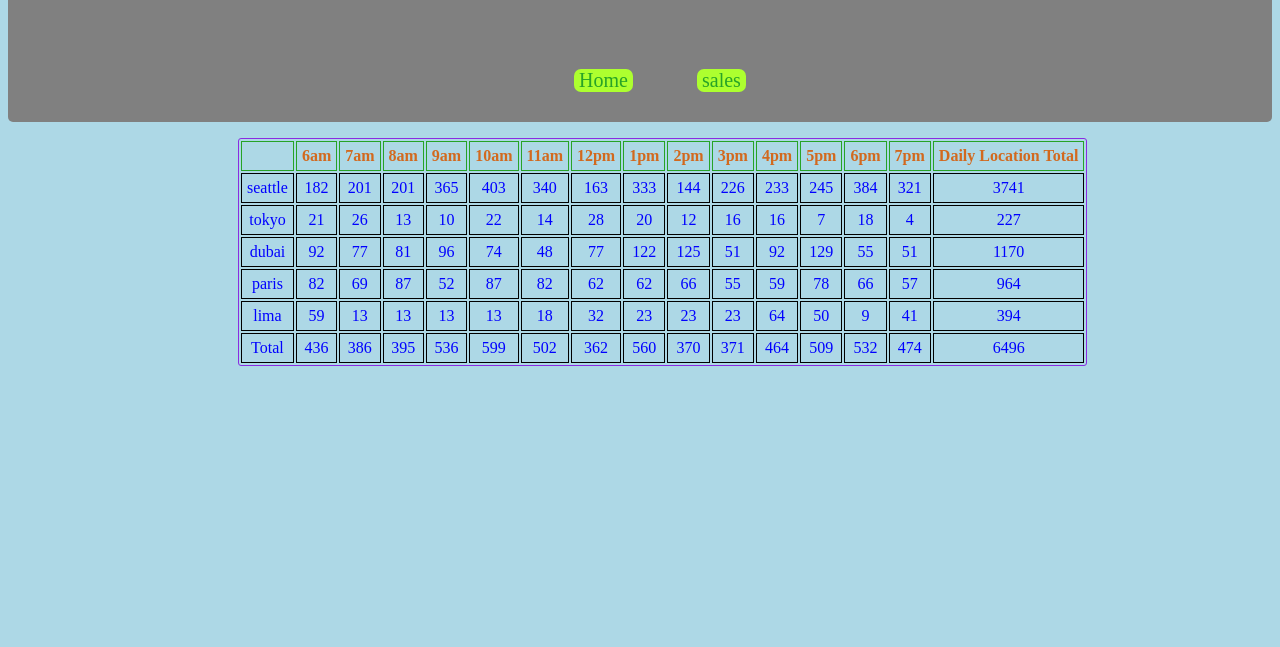
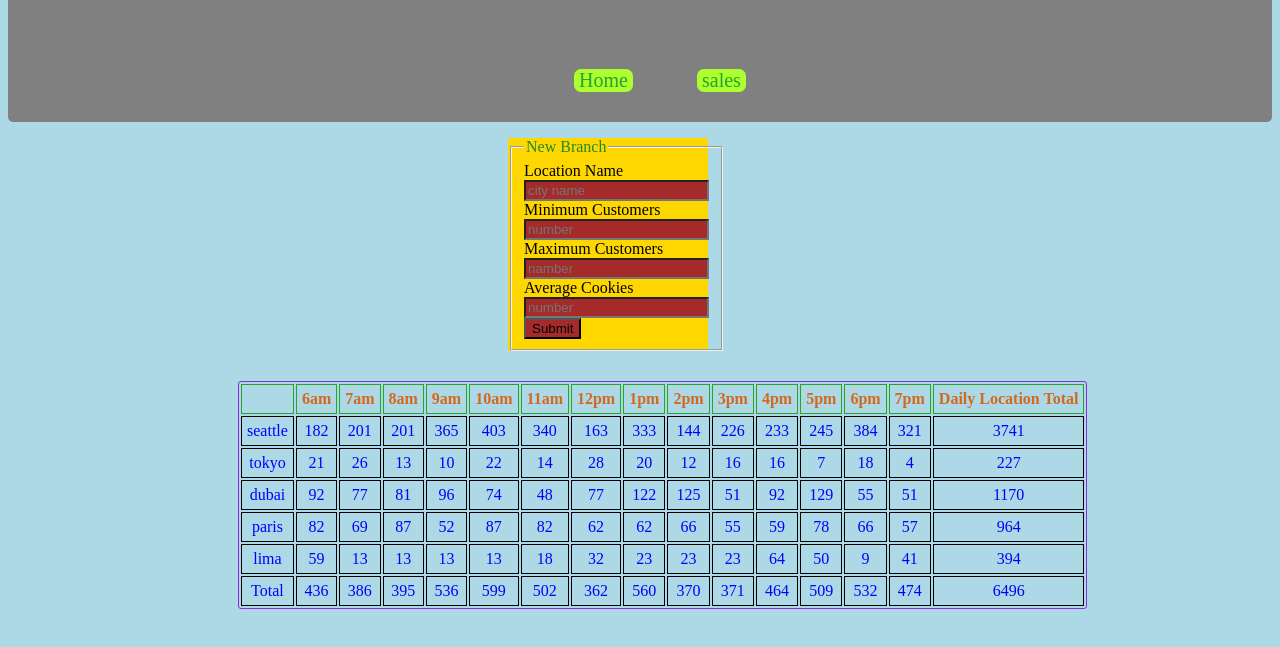
Before and after one commit to KZTahat/cookie-stand, a plain HTML site: page sales.html in a window 1280 px wide. Shown: the part 115-762 px from the top of the page. Drawn offline with Linux system fonts and the light colour scheme.

Commit message:
adding form and event with some css

```diff
--- a/css/salesStyle.css
+++ b/css/salesStyle.css
@@ -9,8 +9,13 @@ ul li a{text-decoration: none;color: rgb(39, 163, 39);font-size: 20px;padding: 5
 #salsNav li:hover{background-color: indigo;color: black;}
 
 /* Results Table */
-table{color: crimson;border:1px solid blueviolet;border-radius: 3px;margin-left: 230px;}
+table{color: crimson;border:1px solid blueviolet;border-radius: 3px;margin-left: 230px;margin-top: 30px;}
 table tr th{color:chocolate;text-align: center;padding: 5px;border: 1px solid rgb(39, 163, 39);}
 table tr td{color: blue;text-align: center;padding: 5px;border:1px solid black;}
 table tr td:hover{border: 1px dotted brown;color: cyan;}
 table tr th:hover{border: 1px dotted coral;color: darkorchid;}
+
+/* ....Form  */
+form{width: 200px;margin-left: 500px;background-color:gold}
+legend{color: forestgreen;}
+input{background-color: brown;}
--- a/js/app.js
+++ b/js/app.js
@@ -30,6 +30,7 @@ Cookies.prototype.getCookies = function () { // ....................get Cookies
 }
 let container = document.getElementById('mainelement');
 let tableEl = document.createElement('table');
+
 Cookies.prototype.tableHeader = function () { // ................... Header Render
     container.appendChild(tableEl);
     let tR1 = document.createElement('tr');
@@ -45,81 +46,22 @@ Cookies.prototype.tableHeader = function () { // ................... Header Rend
     tR1.appendChild(th2);
     th2.textContent = 'Daily Location Total';
 }
-Cookies.prototype.seattleRender = function () { //................. Seattle Render
-    let tR2 = document.createElement('tr');
-    tableEl.appendChild(tR2);
+Cookies.prototype.Render = function () { //.................  Render
+    let tableRows = document.createElement('tr');
+    tableEl.appendChild(tableRows);
     let td1 = document.createElement('td');
-    tR2.appendChild(td1);
+    tableRows.appendChild(td1);
     td1.textContent = this.locationName;
     for (let i = 0; i < this.hoursOFoperation.length; i++) {
         let td = document.createElement('td');
-        tR2.appendChild(td);
+        tableRows.appendChild(td);
         td.textContent = this.cookiesPERhoure[i];
     }
     let td2 = document.createElement('td');
-    tR2.appendChild(td2);
+    tableRows.appendChild(td2);
     td2.textContent = this.totalCookies;
 }
-Cookies.prototype.tokyoRender = function () { //................. Tokyo Render
-    let tR3 = document.createElement('tr');
-    tableEl.appendChild(tR3);
-    let td1 = document.createElement('td');
-    tR3.appendChild(td1);
-    td1.textContent = this.locationName;
-    for (let i = 0; i < this.hoursOFoperation.length; i++) {
-        let td = document.createElement('td');
-        tR3.appendChild(td);
-        td.textContent = this.cookiesPERhoure[i];
-    }
-    let td2 = document.createElement('td');
-    tR3.appendChild(td2);
-    td2.textContent = this.totalCookies;
-}
-Cookies.prototype.dubaiRender = function () { //................. Dubai Render
-    let tR4 = document.createElement('tr');
-    tableEl.appendChild(tR4);
-    let td1 = document.createElement('td');
-    tR4.appendChild(td1);
-    td1.textContent = this.locationName;
-    for (let i = 0; i < this.hoursOFoperation.length; i++) {
-        let td = document.createElement('td');
-        tR4.appendChild(td);
-        td.textContent = this.cookiesPERhoure[i];
-    }
-    let td2 = document.createElement('td');
-    tR4.appendChild(td2);
-    td2.textContent = this.totalCookies;
-}
-Cookies.prototype.parisRender = function () { //................. Paris Render
-    let tR5 = document.createElement('tr');
-    tableEl.appendChild(tR5);
-    let td1 = document.createElement('td');
-    tR5.appendChild(td1);
-    td1.textContent = this.locationName;
-    for (let i = 0; i < this.hoursOFoperation.length; i++) {
-        let td = document.createElement('td');
-        tR5.appendChild(td);
-        td.textContent = this.cookiesPERhoure[i];
-    }
-    let td2 = document.createElement('td');
-    tR5.appendChild(td2);
-    td2.textContent = this.totalCookies;
-}
-Cookies.prototype.limaRender = function () { //................. Lima Render
-    let tR6 = document.createElement('tr');
-    tableEl.appendChild(tR6);
-    let td1 = document.createElement('td');
-    tR6.appendChild(td1);
-    td1.textContent = this.locationName;
-    for (let i = 0; i < this.hoursOFoperation.length; i++) {
-        let td = document.createElement('td');
-        tR6.appendChild(td);
-        td.textContent = this.cookiesPERhoure[i];
-    }
-    let td2 = document.createElement('td');
-    tR6.appendChild(td2);
-    td2.textContent = this.totalCookies;
-}
+
 Cookies.prototype.totalRaw = function () { //................. Total Render
     let tR7 = document.createElement('tr');
     tableEl.appendChild(tR7);
@@ -146,27 +88,121 @@ Cookies.prototype.totalRaw = function () { //................. Total Render
     td2.textContent = sum;
 }
 
-
 //............................... NEW Instances addmission and thier function calls
 let seattle = new Cookies('seattle', 23, 65, 6.3);
-seattle.tableHeader();
+seattle.tableHeader(Cookies.hoursOFoperation);
 seattle.getCustomers();
 seattle.getCookies();
-seattle.seattleRender();
+seattle.Render();
 let tokyo = new Cookies('tokyo', 3, 24, 1.2);
 tokyo.getCustomers();
 tokyo.getCookies();
-tokyo.tokyoRender();
+tokyo.Render();
 let dubai = new Cookies('dubai', 11, 38, 3.7);
 dubai.getCustomers();
 dubai.getCookies();
-dubai.dubaiRender();
+dubai.Render();
 let paris = new Cookies('paris', 20, 38, 2.3);
 paris.getCustomers();
 paris.getCookies();
-paris.parisRender();
+paris.Render();
 let lima = new Cookies('lima ', 2, 16, 4.6);
 lima.getCustomers();
 lima.getCookies();
-lima.limaRender();
-lima.totalRaw();
+lima.Render();
+
+
+// tableEl.deleteRow(2);
+
+//........................ Adding new branches using forms
+let flag = false;
+let branchForm = document.getElementById('branchForm');
+branchForm.addEventListener('submit', addBranch);
+function addBranch(event) {
+    event.preventDefault();
+    tableEl.deleteRow(tableEl.rows.length-1);
+    let locationName = event.target.locationName.value;
+    let minCustomer = event.target.minCustomer.value;
+    let maxCustomer = event.target.maxCustomer.value;
+    let avgCookies = event.target.avgCookies.value;
+
+    let branch = new Cookies(locationName, minCustomer, maxCustomer, avgCookies);
+    branch.getCustomers();
+    branch.getCookies();
+    branch.Render();
+    branch.totalRaw();
+    flag = true;
+    // if (insideROWcount > rowsCount) {tableEl.deleteRow(tableEl.rows.length - 2 )};
+}
+if (flag == false) { lima.totalRaw() };
+
+
+
+
+
+
+
+
+
+
+
+// Cookies.prototype.tokyoRender = function () { //................. Tokyo Render
+    //     let tR3 = document.createElement('tr');
+    //     tableEl.appendChild(tR3);
+    //     let td1 = document.createElement('td');
+    //     tR3.appendChild(td1);
+    //     td1.textContent = this.locationName;
+    //     for (let i = 0; i < this.hoursOFoperation.length; i++) {
+    //         let td = document.createElement('td');
+    //         tR3.appendChild(td);
+    //         td.textContent = this.cookiesPERhoure[i];
+    //     }
+    //     let td2 = document.createElement('td');
+    //     tR3.appendChild(td2);
+    //     td2.textContent = this.totalCookies;
+    // }
+    // Cookies.prototype.dubaiRender = function () { //................. Dubai Render
+    //     let tR4 = document.createElement('tr');
+    //     tableEl.appendChild(tR4);
+    //     let td1 = document.createElement('td');
+    //     tR4.appendChild(td1);
+    //     td1.textContent = this.locationName;
+    //     for (let i = 0; i < this.hoursOFoperation.length; i++) {
+    //         let td = document.createElement('td');
+    //         tR4.appendChild(td);
+    //         td.textContent = this.cookiesPERhoure[i];
+    //     }
+    //     let td2 = document.createElement('td');
+    //     tR4.appendChild(td2);
+    //     td2.textContent = this.totalCookies;
+    // }
+    // Cookies.prototype.parisRender = function () { //................. Paris Render
+    //     let tR5 = document.createElement('tr');
+    //     tableEl.appendChild(tR5);
+    //     let td1 = document.createElement('td');
+    //     tR5.appendChild(td1);
+    //     td1.textContent = this.locationName;
+    //     for (let i = 0; i < this.hoursOFoperation.length; i++) {
+    //         let td = document.createElement('td');
+    //         tR5.appendChild(td);
+    //         td.textContent = this.cookiesPERhoure[i];
+    //     }
+    //     let td2 = document.createElement('td');
+    //     tR5.appendChild(td2);
+    //     td2.textContent = this.totalCookies;
+    // }
+    // Cookies.prototype.limaRender = function () { //................. Lima Render
+    //     let tR6 = document.createElement('tr');
+    //     tableEl.appendChild(tR6);
+    //     let td1 = document.createElement('td');
+    //     tR6.appendChild(td1);
+    //     td1.textContent = this.locationName;
+    //     for (let i = 0; i < this.hoursOFoperation.length; i++) {
+    //         let td = document.createElement('td');
+    //         tR6.appendChild(td);
+    //         td.textContent = this.cookiesPERhoure[i];
+    //     }
+    //     let td2 = document.createElement('td');
+    //     tR6.appendChild(td2);
+    //     td2.textContent = this.totalCookies;
+    // }
--- a/sales.html
+++ b/sales.html
@@ -23,6 +23,23 @@
             </ul></nav>
         </div>
     </head>
+    <main>
+        <form action="" id="branchForm">
+            <fieldset>
+                <legend>New Branch</legend>
+
+                <label for="locationName">Location Name</label>
+                <input type="text" id="locationName" name="locationName" placeholder="city name">
+                <label for="minCustomer">Minimum Customers</label>
+                <input type="number" id="minCustomer" name="minCustomer" placeholder="number">
+                <label for="maxCustomer">Maximum Customers</label>
+                <input type="number" id="maxCustomer" name="maxCustomer" placeholder="namber">
+                <label for="avgCookies">Average Cookies</label>
+                <input type="number" id="avgCookies" name="avgCookies" placeholder="number">
+                <input type="submit">
+            </fieldset>
+        </form>
+    </main>
     <div id="mainelement"></div>
     <script src="js/app.js"></script>
 </body>
```
